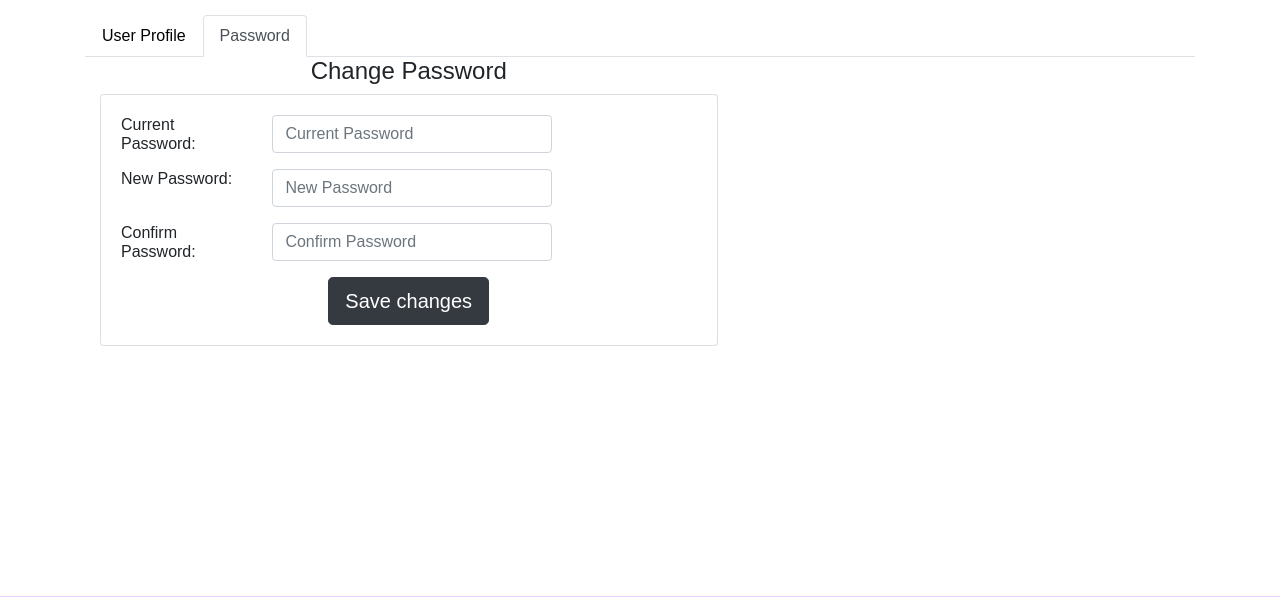
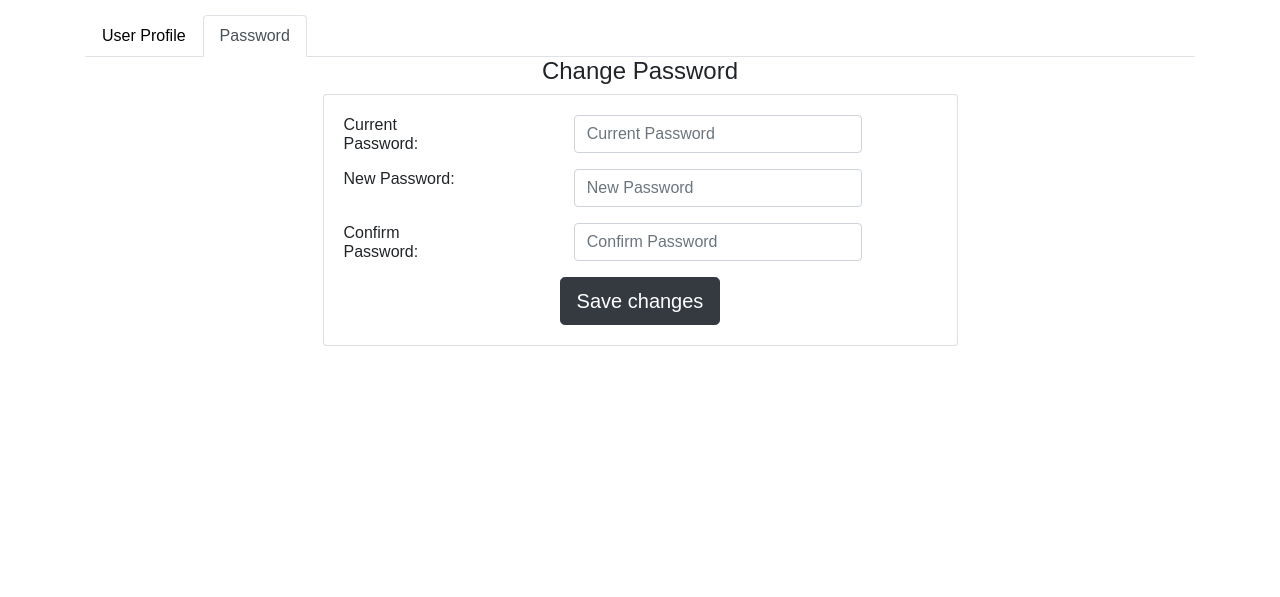
Before and after one commit to Biiiiiiiiiiiii/Online-Grocery-Shopping-System, a PHP site: page /password.php in a window 1280 px wide. Shown: the part 57-654 px from the top of the page. Run offline with PHP 8.4, Linux system fonts and the light colour scheme; the visitor is signed in with stand-in values (Sample User, id 1); tables that the repository leaves empty or names only in its code hold one stand-in row (values such as "Sample post").

Commit message:
Update password.php

```diff
--- a/assignment_part2/password.php
+++ b/assignment_part2/password.php
@@ -79,7 +79,7 @@ if (isset($_SESSION['logged_in']) && $_SESSION['user_id'] && $_SESSION['user_ema
       <a class="nav-link active" href="password.php">Password</a>
     </li>
 </ul>
-
+<div class="row justify-content-center">
 <div class="col-md-7">
     <div><h4 class="text-center">Change Password</h4></div>
     <div class="card mb-3">
@@ -126,7 +126,7 @@ mysqli_close($mysqli);
     <div class="col-sm-3"><h6 class="mb-0">Current Password:</h6></div>
     <div class="col-sm-9 text-secondary">
     <form action="<?php echo $_SERVER['PHP_SELF']; ?>" method="post">
-    <div class="form-row">
+    <div class="form-row justify-content-center">
     <div class="form-group col-md-8">
     <input class="form-control" name='current' id="current" placeholder="Current Password" type="password" required>
     </div></div></div></div>
@@ -134,7 +134,7 @@ mysqli_close($mysqli);
     <div class="row">
     <div class="col-sm-3"><h6 class="mb-0">New Password:</h6></div>
     <div class="col-sm-9 text-secondary">
-    <div class="form-row">
+    <div class="form-row justify-content-center">
     <div class="form-group col-md-8">
     <input class="form-control" name='new'id="new" placeholder="New Password" type="password" required>
     </div></div></div></div>
@@ -142,7 +142,7 @@ mysqli_close($mysqli);
     <div class="row">
     <div class="col-sm-3"><h6 class="mb-0">Confirm Password:</h6></div>
     <div class="col-sm-9 text-secondary">
-    <div class="form-row">
+    <div class="form-row justify-content-center">
     <div class="form-group col-md-8">
     <input class="form-control" name='confirm' id="confirm" placeholder="Confirm Password" type="password" required>
     </div></div></div></div>
@@ -151,7 +151,7 @@ mysqli_close($mysqli);
     </div>
 
     </form></div></div>
-</div></div>
+</div></div></div>
 
 </main>
 
```
